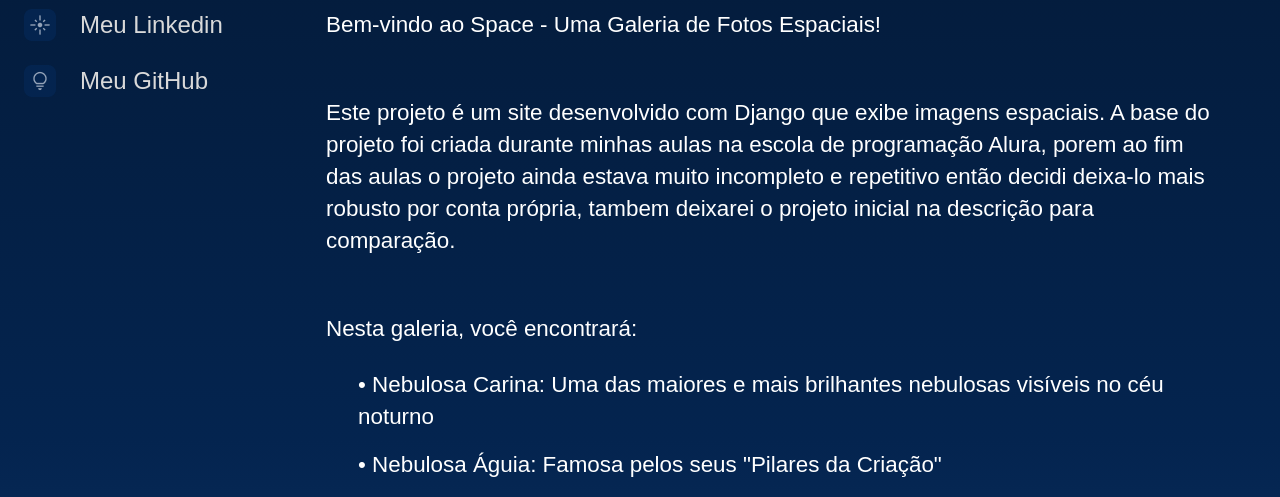
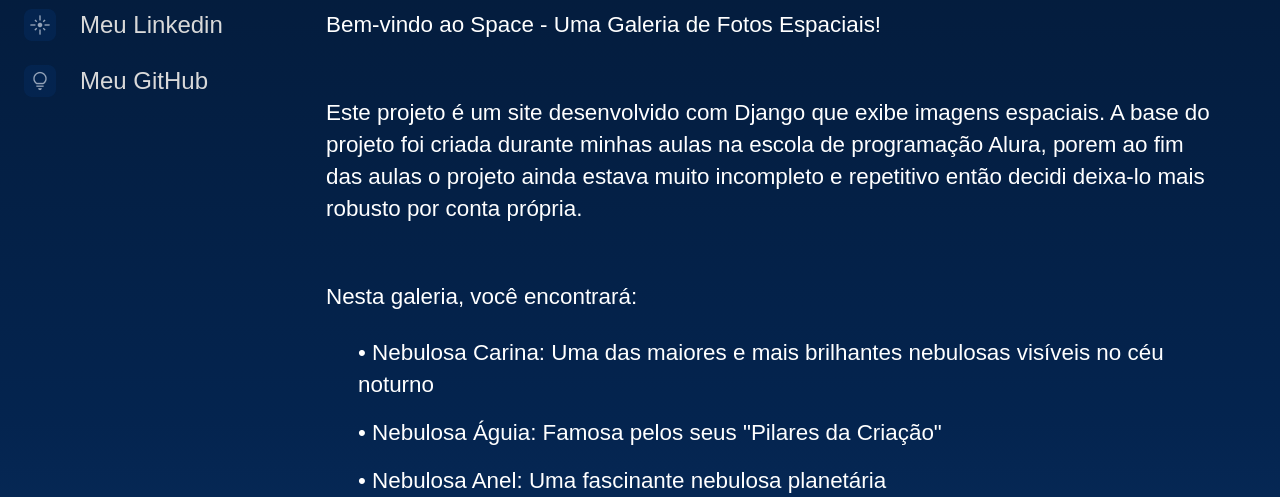
Before and after one commit to Armando-Bon/space-django, a Django app: page /sobre/ in a window 1280 px wide. Shown: the part 275-772 px from the top of the page. Run offline with Django 5.2, Linux system fonts and the light colour scheme.

Commit message:
atualizacao do texto na pagina sobre

```diff
--- a/templates/galeria/sobre.html
+++ b/templates/galeria/sobre.html
@@ -26,7 +26,7 @@
                     <div class="sobre__texto">
                         <p>Bem-vindo ao Space - Uma Galeria de Fotos Espaciais!</p>
                         <br>
-                        <p>Este projeto é um site desenvolvido com Django que exibe imagens espaciais. A base do projeto foi criada durante minhas aulas na escola de programação Alura, porem ao fim das aulas o projeto ainda estava muito incompleto e repetitivo então decidi deixa-lo mais robusto por conta própria, tambem deixarei o projeto inicial na descrição para comparação.</p>
+                        <p>Este projeto é um site desenvolvido com Django que exibe imagens espaciais. A base do projeto foi criada durante minhas aulas na escola de programação Alura, porem ao fim das aulas o projeto ainda estava muito incompleto e repetitivo então decidi deixa-lo mais robusto por conta própria.</p>
                         <br>
                         <p>Nesta galeria, você encontrará:</p>
                         <ul class="sobre__lista">
```
